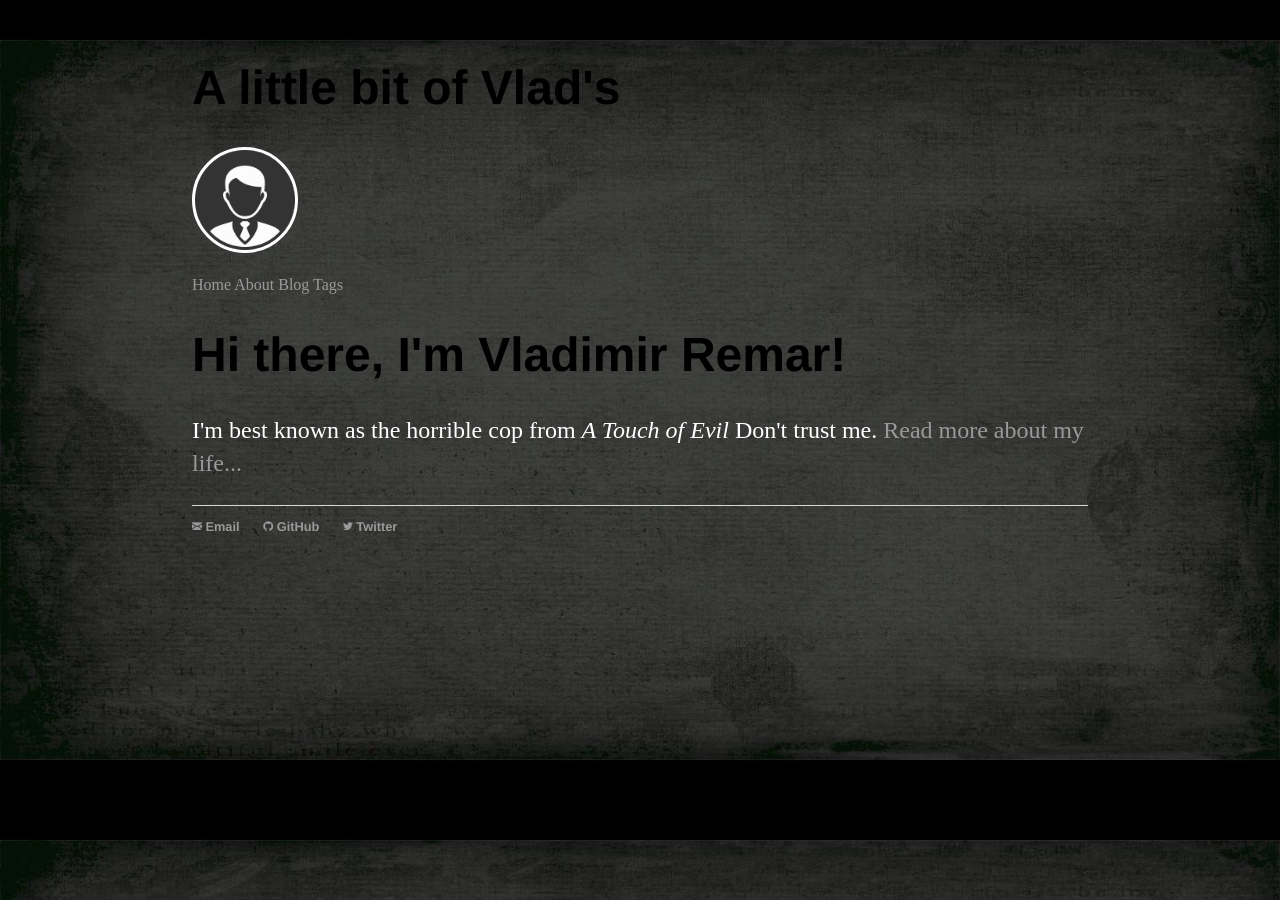
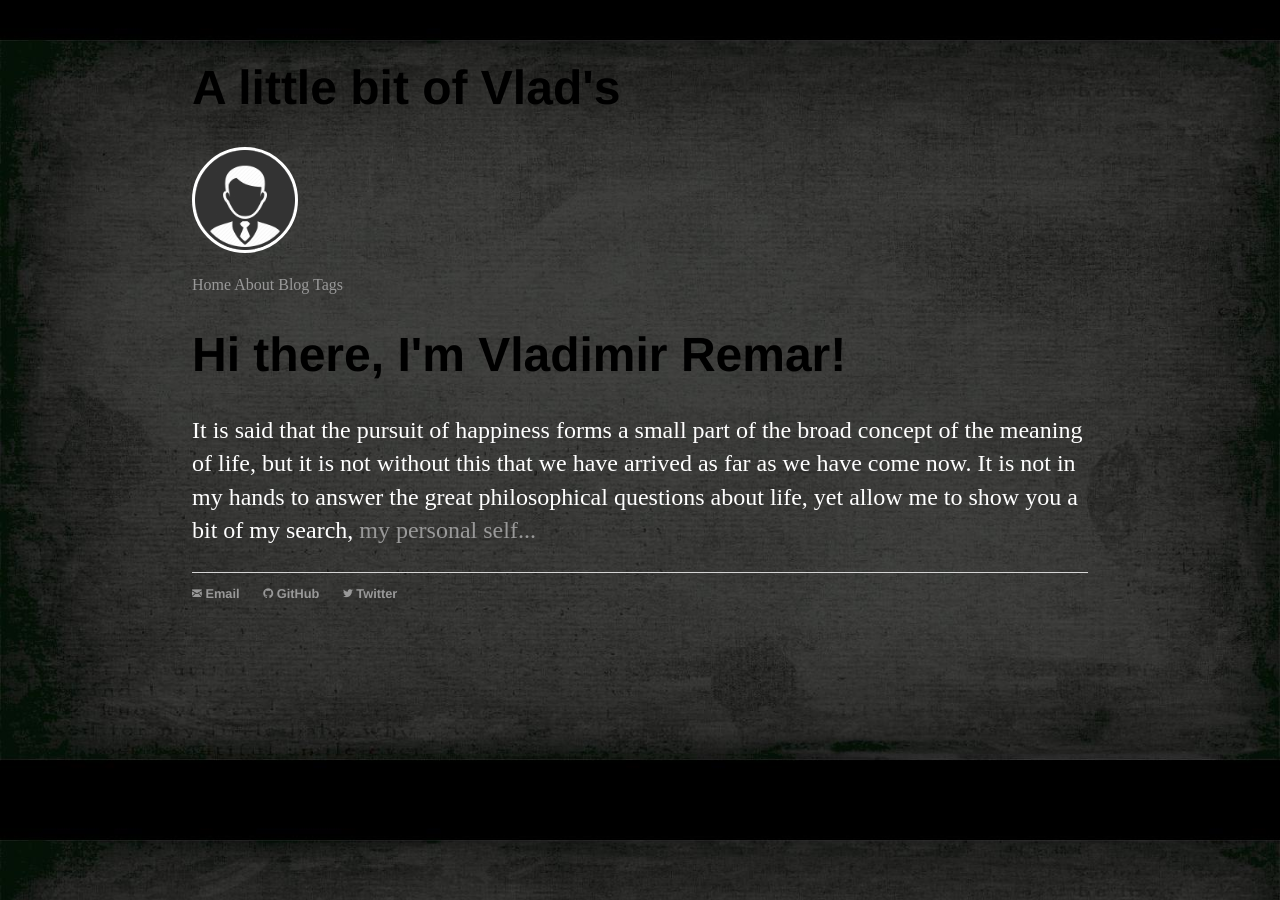
Before and after one commit to vladimir-remar/vladimir-remar.github.io, a Jekyll site: the page built from index.html, in a window 1280 px wide. Built offline with Jekyll 4.4.1, drawn with Linux system fonts in a browser that asks for light colours.

Commit message:
add intro

```diff
--- a/index.html
+++ b/index.html
@@ -4,6 +4,9 @@ title: Vladimir Remar, Sysadmin
 ---
 <div class="blurb">
 	<h1>Hi there, I'm Vladimir Remar!</h1>
-  <p>I'm best known as the horrible cop from <em>A Touch of Evil</em>
-  Don't trust me. <a href="/about">Read more about my life...</a></p>
+  <p>It is said that the pursuit of happiness forms a small part of the
+broad concept of the meaning of life, but it is not without this that
+we have arrived as far as we have come now. It is not in my hands to
+answer the great philosophical questions about life, yet allow me to
+show you a bit of my search, <a href="/about">my personal self...</a></p>
 </div><!-- /.blurb -->
```
